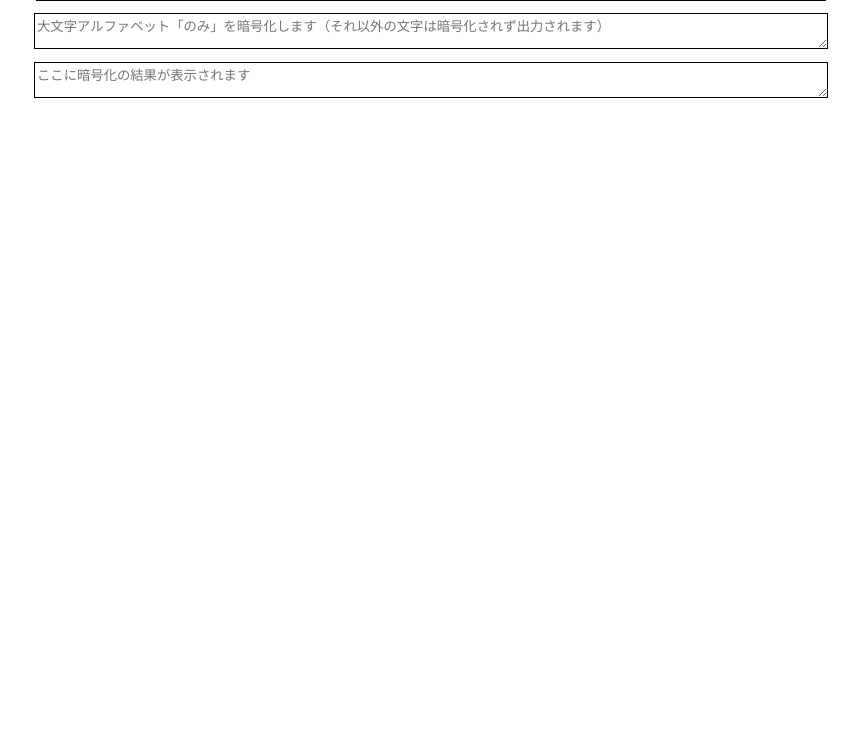
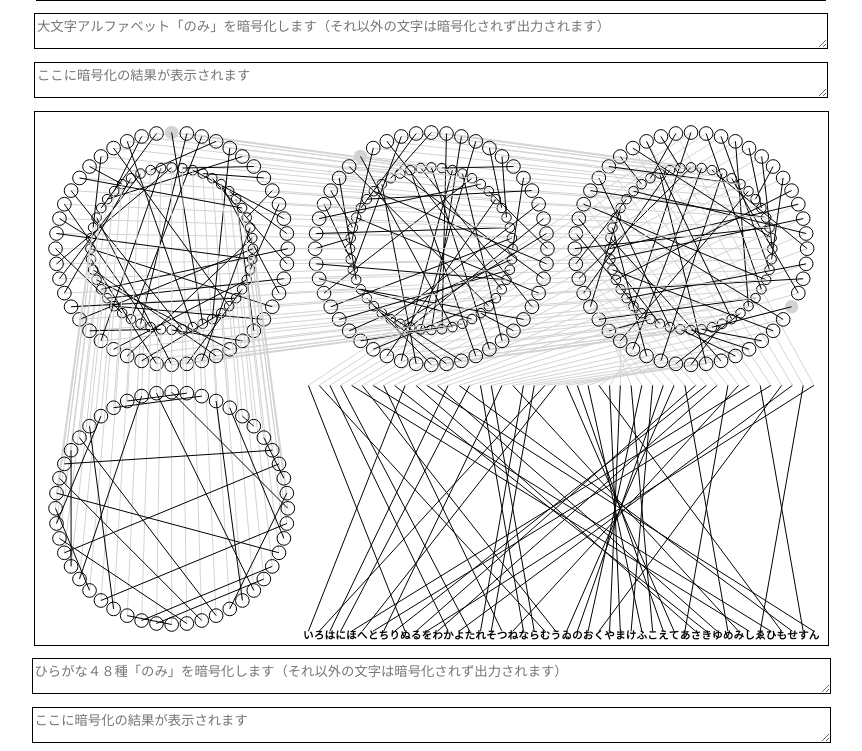
Before and after one commit to reika727/reika727.github.io, a website built with webpack: page index.html in a window 1280 px wide. Shown: the part 547-1298 px from the top of the page, without its empty margins (209-1071 px from the left). Before the commit the page ends 800 px from the top, so only its background shows below. Built offline with nearby package versions, Linux system fonts and the light colour scheme.

Commit message:
implement IrohaEnigmaHandler

```diff
--- a/index.html
+++ b/index.html
@@ -27,10 +27,16 @@
     <div>
       <textarea readonly id="enigmaResult", placeholder="ここに暗号化の結果が表示されます"></textarea>
     </div>
-    <!--
     <div>
       <canvas id="irohaEnigmaCanvas"></canvas>
     </div>
+    <div>
+      <textarea id="irohaEnigmaTextArea", placeholder="ひらがな４８種「のみ」を暗号化します（それ以外の文字は暗号化されず出力されます）"></textarea>
+    </div>
+    <div>
+      <textarea readonly id="irohaEnigmaResult", placeholder="ここに暗号化の結果が表示されます"></textarea>
+    </div>
+   <!--
     <br>
     <label for="pet-select">右端のウィール</label>
     <select name="wheel1" id="wheel1-select">
--- a/src/index.ts
+++ b/src/index.ts
@@ -44,7 +44,60 @@ class EnigmaIHandler {
         drawEnigma(this._canvasContext, enigma, enigma.alphabet.contains(lastCharacter) ? lastCharacter : null);
     }
     resizeAll() {
-        resizeCanvas(this._canvas, 3, 26);
+        resizeCanvas(this._canvas, 3, Alphabet.capitalLatin.size);
+        this._textArea.style.width = this._canvas.style.width;
+        this._resultField.style.width = this._canvas.style.width;
+    }
+}
+
+class IrohaEnigmaHandler {
+    private static iroha = new Alphabet('いろはにほへとちりぬるをわかよたれそつねならむうゐのおくやまけふこえてあさきゆめみしゑひもせすん');
+    private _canvas: HTMLCanvasElement;
+    private _canvasContext: CanvasRenderingContext2D;
+    private _textArea: HTMLTextAreaElement;
+    private _resultField: HTMLTextAreaElement;
+    constructor() {
+        this._canvas = document.getElementById('irohaEnigmaCanvas') as HTMLCanvasElement;
+        const tmp = this._canvas.getContext('2d');
+        assert(tmp);
+        this._canvasContext = tmp;
+        this._textArea = document.getElementById('irohaEnigmaTextArea') as HTMLTextAreaElement;
+        this._resultField = document.getElementById('irohaEnigmaResult') as HTMLTextAreaElement;
+        this._textArea.addEventListener('input', () => this.redrawEnigmaWithInputText());
+    }
+    createEnigma() {
+        return new class extends AbstractEnigma {} (
+            new PlugBoard(
+                IrohaEnigmaHandler.iroha,
+                /* あめつちの詞、二回目の「え」は「ん」で置き換えた */
+                ['あ', 'め'], ['つ', 'ち'], ['ほ', 'し'], ['そ', 'ら'], ['や', 'ま'], ['か', 'は'], ['み', 'ね'], ['た', 'に'],
+                ['く', 'も'], ['き', 'り'], ['む', 'ろ'], ['こ', 'け'], ['ひ', 'と'], ['い', 'ぬ'], ['う', 'へ'], ['す', 'ゑ'],
+                ['ゆ', 'わ'], ['さ', 'る'], ['お', 'ふ'], ['せ', 'よ'], ['え', 'の'], ['ん', 'を'], ['な', 'れ'], ['ゐ', 'て']
+            ),
+            [
+                /* 大為爾の歌、末尾に「ん」を追加した */
+                new Rotor(IrohaEnigmaHandler.iroha, 'たゐにいてなつむわれをそきみめすとあさりおひゆくやましろのうちゑへるこらもはほせよえふねかけぬん', 'い'),
+                /* 鳥啼歌 */
+                new Rotor(IrohaEnigmaHandler.iroha, 'とりなくこゑすゆめさませみよあけわたるひんかしをそらいろはえておきつへにほふねむれゐぬもやのうち', 'ろ'),
+                /* マジック・ザ・ギャザリング "Now I Know My ABC's" の日本語版フレーバーテキスト、「ゐ」「ゑ」を追加した */
+                new Rotor(IrohaEnigmaHandler.iroha, 'れきせんへるすはやいくろこおになまけとわあふたちをひらりかみしものぬえむねほめてよつゆさそうゐゑ', 'は')
+            ],
+            /* 自動生成したものなので特に元ネタはない */
+            new Reflector(IrohaEnigmaHandler.iroha, 'わせもねよとへるめえちないまほきおのんにをしゆてくそれゐゑかさすみぬうひけたむりこらやあはろふつ'),
+            'やまと',
+            'ことは'
+        );
+    }
+    redrawEnigmaWithInputText() {
+        const input = this._textArea.value;
+        const lastCharacter = input[input.length - 1];
+        const enigma = this.createEnigma();
+        this._resultField.value = [...input].map(c => enigma.alphabet.contains(c) ? enigma.encrypt(c) : c).join('');
+        this._canvasContext.clearRect(0, 0, this._canvas.width, this._canvas.height);
+        drawEnigma(this._canvasContext, enigma, enigma.alphabet.contains(lastCharacter) ? lastCharacter : null);
+    }
+    resizeAll() {
+        resizeCanvas(this._canvas, 3, IrohaEnigmaHandler.iroha.size);
         this._textArea.style.width = this._canvas.style.width;
         this._resultField.style.width = this._canvas.style.width;
     }
@@ -52,45 +105,14 @@ class EnigmaIHandler {
 
 const eh1 = new EnigmaIHandler;
 
+const ieh = new IrohaEnigmaHandler;
+
 window.onload = window.onresize = () => {
     eh1.resizeAll();
     eh1.redrawEnigmaWithInputText();
+    ieh.resizeAll();
+    ieh.redrawEnigmaWithInputText();
 };
-
-// const iroha = new Alphabet('いろはにほへとちりぬるをわかよたれそつねならむうゐのおくやまけふこえてあさきゆめみしゑひもせすん');
-//
-// const irohaEnigma = new class extends AbstractEnigma {} (
-//     new PlugBoard(
-//         iroha,
-//         /* あめつちの詞、二回目の「え」は「ん」で置き換えた */
-//         ['あ', 'め'], ['つ', 'ち'], ['ほ', 'し'], ['そ', 'ら'], ['や', 'ま'], ['か', 'は'], ['み', 'ね'], ['た', 'に'],
-//         ['く', 'も'], ['き', 'り'], ['む', 'ろ'], ['こ', 'け'], ['ひ', 'と'], ['い', 'ぬ'], ['う', 'へ'], ['す', 'ゑ'],
-//         ['ゆ', 'わ'], ['さ', 'る'], ['お', 'ふ'], ['せ', 'よ'], ['え', 'の'], ['ん', 'を'], ['な', 'れ'], ['ゐ', 'て']
-//     ),
-//     [
-//         /* 大為爾の歌、末尾に「ん」を追加した */
-//         new Rotor(iroha, 'たゐにいてなつむわれをそきみめすとあさりおひゆくやましろのうちゑへるこらもはほせよえふねかけぬん', 'い'),
-//         /* 鳥啼歌 */
-//         new Rotor(iroha, 'とりなくこゑすゆめさませみよあけわたるひんかしをそらいろはえておきつへにほふねむれゐぬもやのうち', 'ろ'),
-//         /* マジック・ザ・ギャザリング "Now I Know My ABC's" の日本語版フレーバーテキスト、「ゐ」「ゑ」を追加した */
-//         new Rotor(iroha, 'れきせんへるすはやいくろこおになまけとわあふたちをひらりかみしものぬえむねほめてよつゆさそうゐゑ', 'は')
-//     ],
-//     /* 自動生成したものなので特に元ネタはない */
-//     new Reflector(iroha, 'わせもねよとへるめえちないまほきおのんにをしゆてくそれゐゑかさすみぬうひけたむりこらやあはろふつ'),
-//     'やまと',
-//     'ことは'
-// );
-//
-// const irohaEnigmaCanvas = document.getElementById('irohaEnigmaCanvas') as HTMLCanvasElement;
-//
-// setInterval(() => {
-//     const irohaEnigmaContext = irohaEnigmaCanvas.getContext('2d');
-//     assert(irohaEnigmaContext);
-//     irohaEnigmaContext.clearRect(0, 0, irohaEnigmaCanvas.width, irohaEnigmaCanvas.height);
-//     const char2 = irohaEnigma.alphabet.at(Math.floor(Math.random() * irohaEnigma.alphabet.size));
-//     irohaEnigma.encrypt(char2);
-//     drawEnigma(irohaEnigmaContext, irohaEnigma, char2);
-// }, 300);
 
 class DrawingProperty {
     private _rotorsCount: number;
```
